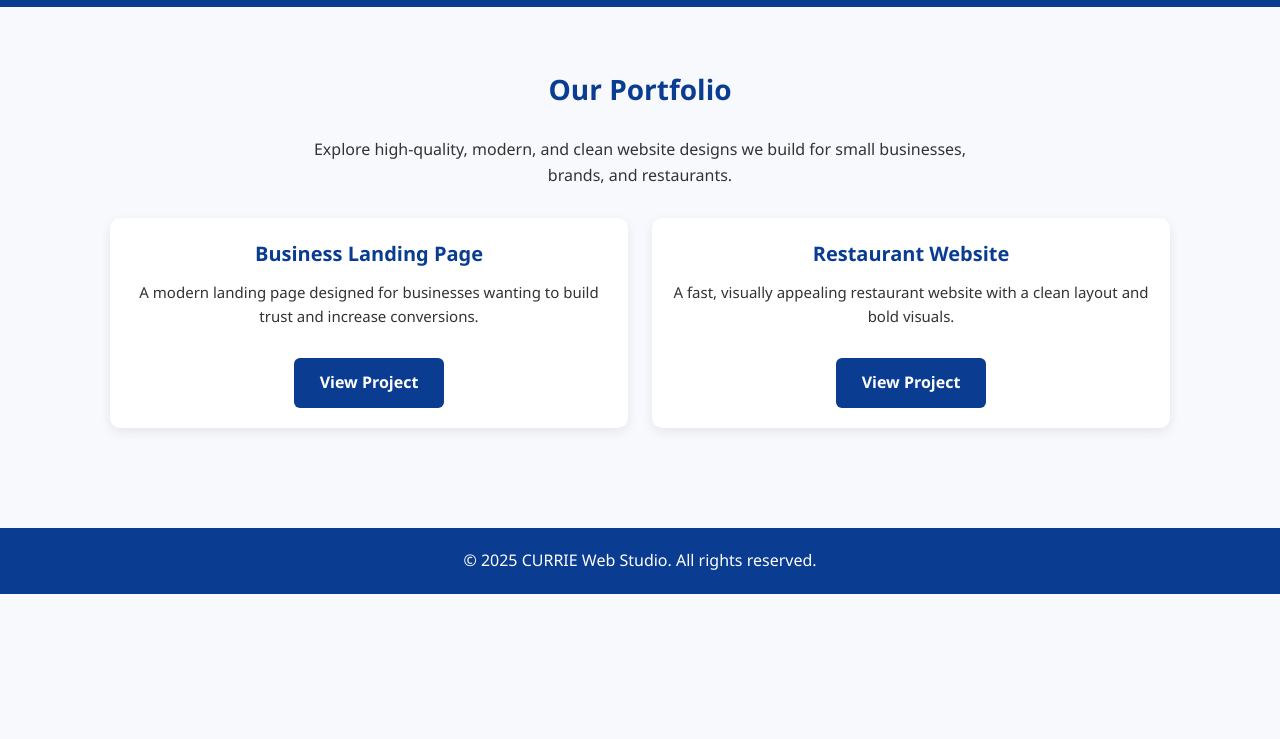
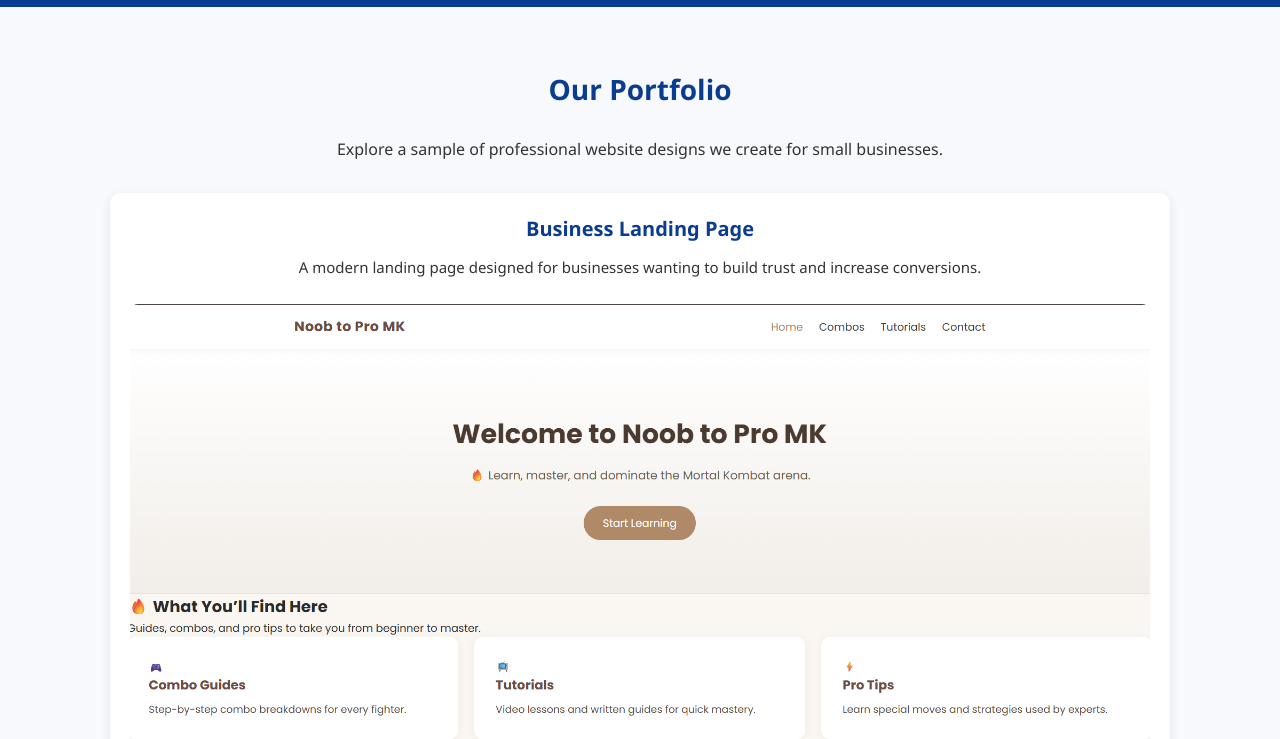
Before and after one commit to olaniawoemmanuel-creator/currie-web-studio, a plain HTML site: page portfolio.html in a window 1280 px wide. Shown: the part 75-814 px from the top of the page. Drawn offline with Linux system fonts and the light colour scheme.

Commit message:
Add files via upload

```diff
--- a/portfolio.html
+++ b/portfolio.html
@@ -37,23 +37,15 @@
 <section class="section">
   <h2>Our Portfolio</h2>
   <p class="section-text center-text">
-    Explore high-quality, modern, and clean website designs we build for small businesses, brands, and restaurants.
+    Explore a sample of professional website designs we create for small businesses.
   </p>
 
   <div class="portfolio-grid">
-
     <div class="project">
       <h3>Business Landing Page</h3>
       <p>A modern landing page designed for businesses wanting to build trust and increase conversions.</p>
-      <a href="BusinessWebsite/index.html" class="btn-main">View Project</a>
+      <img src="images/noobtopromkhomepage.png" alt="Business Landing Page Screenshot" style="width:100%; border-radius:8px; margin-top:10px;">
     </div>
-
-    <div class="project">
-      <h3>Restaurant Website</h3>
-      <p>A fast, visually appealing restaurant website with a clean layout and bold visuals.</p>
-      <a href="RestaurantWebsite/index.html" class="btn-main">View Project</a>
-    </div>
-
   </div>
 </section>
 
```
Also changed, not shown: images/noobtopromkhomepage.png (added).
